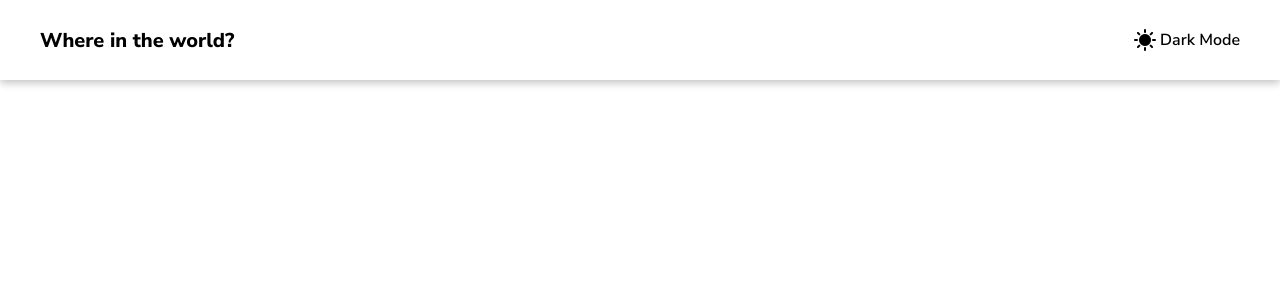
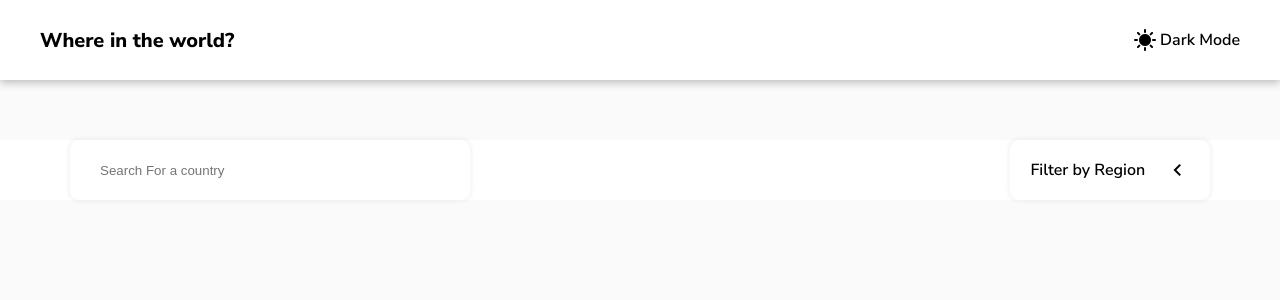
Before and after one commit to AnsarSaudagar/rest-countries, an Angular app: page / in a window 1280 px wide. Shown: the top 300 px of the page. Built offline with nearby package versions, Linux system fonts and the light colour scheme.

Commit message:
search navbar completed

```diff
--- a/src/app/app.component.css
+++ b/src/app/app.component.css
@@ -0,0 +1,4 @@
+main {
+  background-color: var(--very-light-gray-light);
+
+}
--- a/src/app/app.component.html
+++ b/src/app/app.component.html
@@ -1 +1,4 @@
-<app-top-nav></app-top-nav>
+<main>
+    <app-top-nav></app-top-nav>
+    <app-home></app-home>
+</main>
--- a/src/app/app.component.ts
+++ b/src/app/app.component.ts
@@ -3,12 +3,13 @@ import { CommonModule } from '@angular/common';
 import { RouterOutlet } from '@angular/router';
 import { MatIconModule } from '@angular/material/icon';
 import { TopNavComponent } from './top-nav/top-nav.component';
+import { HomeComponent } from './home/home.component';
 
 
 @Component({
   selector: 'app-root',
   standalone: true,
-  imports: [CommonModule, RouterOutlet, MatIconModule, TopNavComponent],
+  imports: [CommonModule, RouterOutlet, MatIconModule, TopNavComponent, HomeComponent],
   templateUrl: './app.component.html',
   styleUrl: './app.component.css'
 })
--- /dev/null
+++ b/src/app/home/home.component.css
@@ -0,0 +1,5 @@
+.home {
+  /* border: 1px solid black; */
+  min-height: 50vh;
+  padding-top: 60px;
+}
--- /dev/null
+++ b/src/app/home/home.component.html
@@ -0,0 +1,3 @@
+<div class="home">
+    <app-search-nav></app-search-nav>
+</div>
--- /dev/null
+++ b/src/app/home/search-nav/search-nav.component.css
@@ -0,0 +1,58 @@
+.search-nav {
+  height: 60px;
+  display: flex;
+  background-color: var(--white);
+  justify-content: space-between;
+  padding: 0 70px;
+
+}
+
+.search {
+  width: 400px;
+  box-shadow: 0 0 3px 3px rgb(0 0 0/3%);
+  display: flex;
+  align-items: center;
+  justify-content: flex-start;
+  border-radius: 10px;
+  height: 100%;
+}
+
+.search input {
+  border-radius: 10px;
+  border: none;
+  height: 100%;
+  width: 100%;
+  overflow: hidden;
+}
+
+.search input::placeholder {
+  padding-left: 30px;
+}
+
+.search-dropdown {
+  height: 100%;
+  width: 200px;
+  box-shadow: 0 0 3px 3px rgb(0 0 0/3%);
+  border-radius: 10px;
+  display: flex;
+  align-items: center;
+  justify-content: space-evenly;
+  cursor: pointer;
+  position: relative;
+}
+
+.filter-text {
+  font-weight: 600;
+}
+
+.dropdown {
+  position: absolute;
+  top: 110%;
+  width: 200px;
+  box-shadow: 0 0 3px 3px rgb(0 0 0/3%);
+}
+
+.dropdown p {
+  margin: 10px 0;
+  padding-left: 10px;
+}
--- /dev/null
+++ b/src/app/home/search-nav/search-nav.component.html
@@ -0,0 +1,21 @@
+<div class="search-nav">
+    <div class="search">
+        <!-- <mat-icon aria-hidden="false" aria-label="Example home icon" fontIcon="search" class="search-icon"></mat-icon> -->
+        <input type="text" placeholder="Search For a country">
+    </div>
+
+    <div class="search-dropdown" (click)="onClickDropdown()">
+        <span class="filter-text">Filter by Region</span>
+        <mat-icon aria-hidden="false" aria-label="Example home icon" [fontIcon]="arrowIconName"
+            class="search-icon"></mat-icon>
+        @if(showDropdown){
+        <div class="dropdown">
+            <p>Africa</p>
+            <p>America</p>
+            <p>Asia</p>
+            <p>Europe</p>
+            <p>Oceania</p>
+        </div>
+        }
+    </div>
+</div>
--- /dev/null
+++ b/src/app/home/search-nav/search-nav.component.ts
@@ -0,0 +1,21 @@
+import { Component } from '@angular/core';
+import { CommonModule } from '@angular/common';
+import { MatIconModule } from '@angular/material/icon';
+
+@Component({
+  selector: 'app-search-nav',
+  standalone: true,
+  imports: [CommonModule, MatIconModule],
+  templateUrl: './search-nav.component.html',
+  styleUrl: './search-nav.component.css'
+})
+export class SearchNavComponent {
+
+  arrowIconName: string = 'keyboard_arrow_left'
+  showDropdown: boolean = false
+
+  onClickDropdown() {
+    this.showDropdown = !this.showDropdown ? true : false;
+    this.arrowIconName = this.showDropdown ? 'keyboard_arrow_down' : 'keyboard_arrow_left';
+  }
+}
--- a/src/app/top-nav/top-nav.component.css
+++ b/src/app/top-nav/top-nav.component.css
@@ -5,6 +5,7 @@ nav {
   align-items: center;
   padding: 0 40px;
   box-shadow: rgba(0, 0, 0, 0.24) 0px 3px 8px;
+  background-color: var(--white);
 }
 
 .nav-head {
```
Also changed, not shown: src/app/home/home.component.ts (added, +14 -0 lines).
